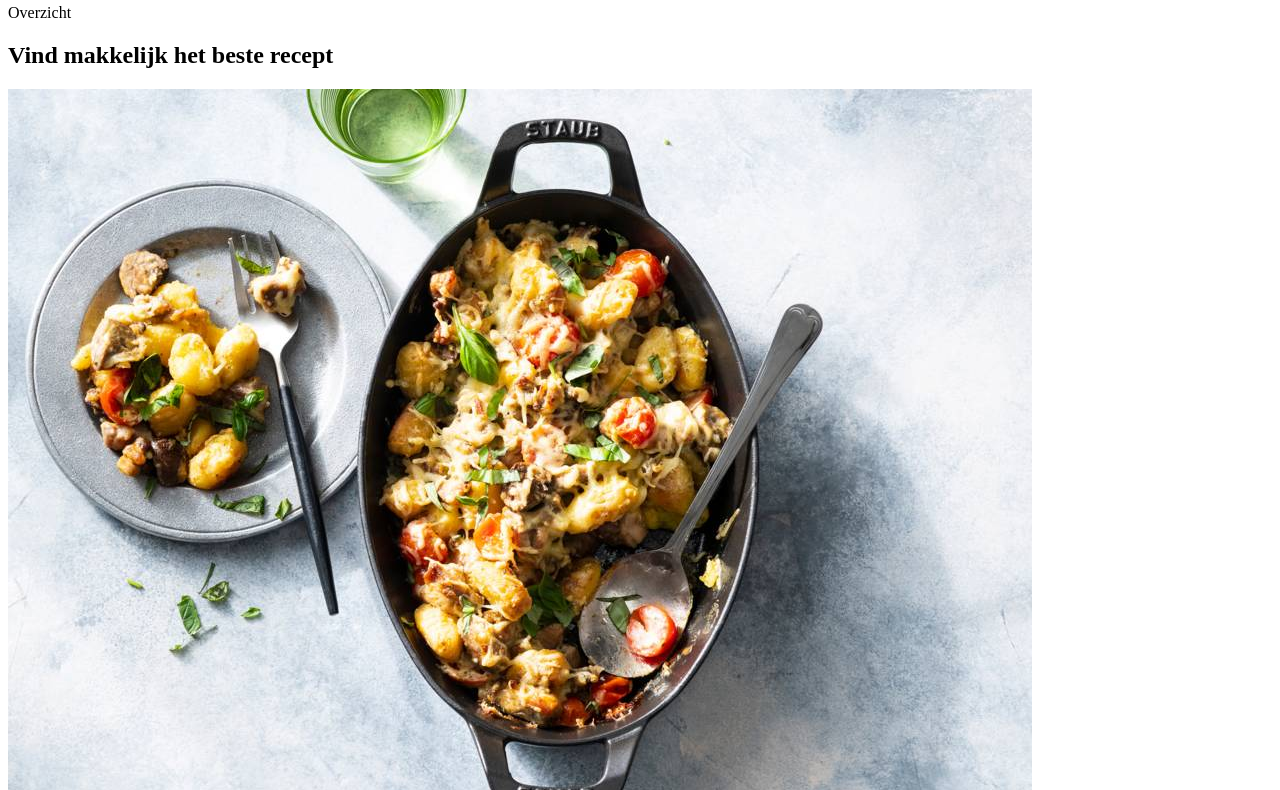
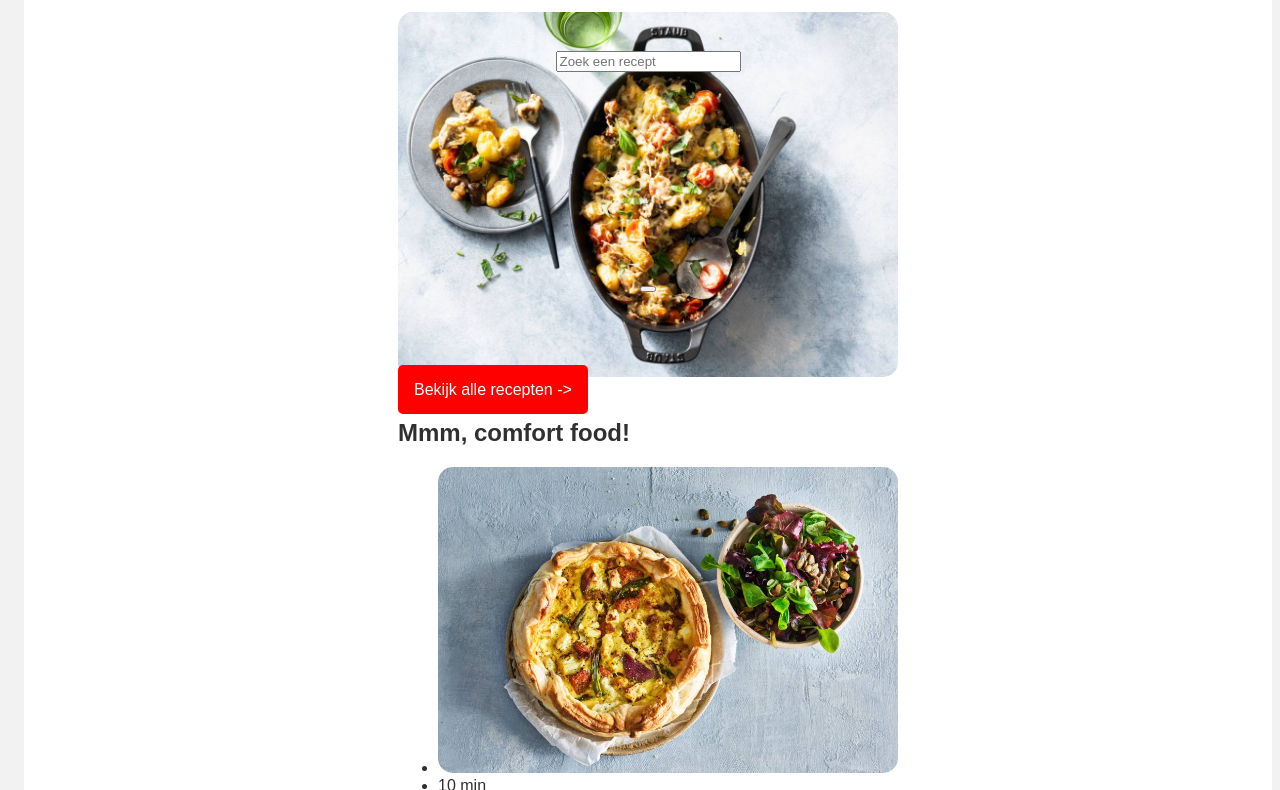
Before and after one commit to Lisaroelvink/blokweb, a plain HTML site: page index.html in a window 1280 px wide. Shown: the part 1339-2129 px from the top of the page. Drawn offline with Linux system fonts and the light colour scheme.

Commit message:
Add files via upload

```diff
--- a/styles/style.css
+++ b/styles/style.css
@@ -6,3 +6,104 @@
 /****************************************************/
 /***************ALGEMENE STYLING*********************/
 /****************************************************/
+
+body {
+  font-family: HamburgTS,Arial,Helvetica,sans-serif;
+  color: #303030;
+  background: #f2f2f2;
+  width: 100vw;
+}
+
+main {
+  display: grid;
+  place-items: center center;
+  background: white;
+  padding: 2em;
+  margin: 1em;
+}
+
+section, article {
+  max-width:500px;
+}
+
+main img {
+  width: 100%;
+  border-radius: 15px;
+  object-fit: cover;
+}
+
+
+/****************************************************/
+/*****************HEADER STYLING*********************/
+/****************************************************/
+
+header {
+  width: 100%;
+}
+
+nav ul {
+  display: flex;
+  flex-direction: row;
+  list-style: none;
+  gap: 12px;
+}
+
+nav:nth-of-type(2) {
+  background: black;
+  color: white;
+}
+
+/****************************************************/
+/*****************SEARCH STYLING*********************/
+/****************************************************/
+
+
+
+/****************************************************/
+/*****************FIRST H1 STYLING*******************/
+/****************************************************/
+
+section:first-of-type {
+  position: relative;
+}
+
+h1 {
+  color: white;
+  text-shadow: grey;
+}
+
+section:first-of-type div {
+  position: absolute;
+  top:0;
+  bottom: 0;
+  right: 0;
+  left: 0;
+  display: grid;
+  place-items: center;
+  background: linear-gradient(to bottom);
+}
+
+/****************************************************/
+/*****************FIRST SECTION STYLING**************/
+/****************************************************/
+
+section article {
+
+}
+
+section a:last-of-type {
+  background: red;
+  color:white;
+  padding: 1em;
+  border-radius: 5px;
+  text-decoration: none;
+
+}
+
+section a:last-of-type:hover {
+  background: palevioletred;
+  color:white;
+  padding: 1em;
+  border-radius: 5px;
+  text-decoration: none;
+}
```
